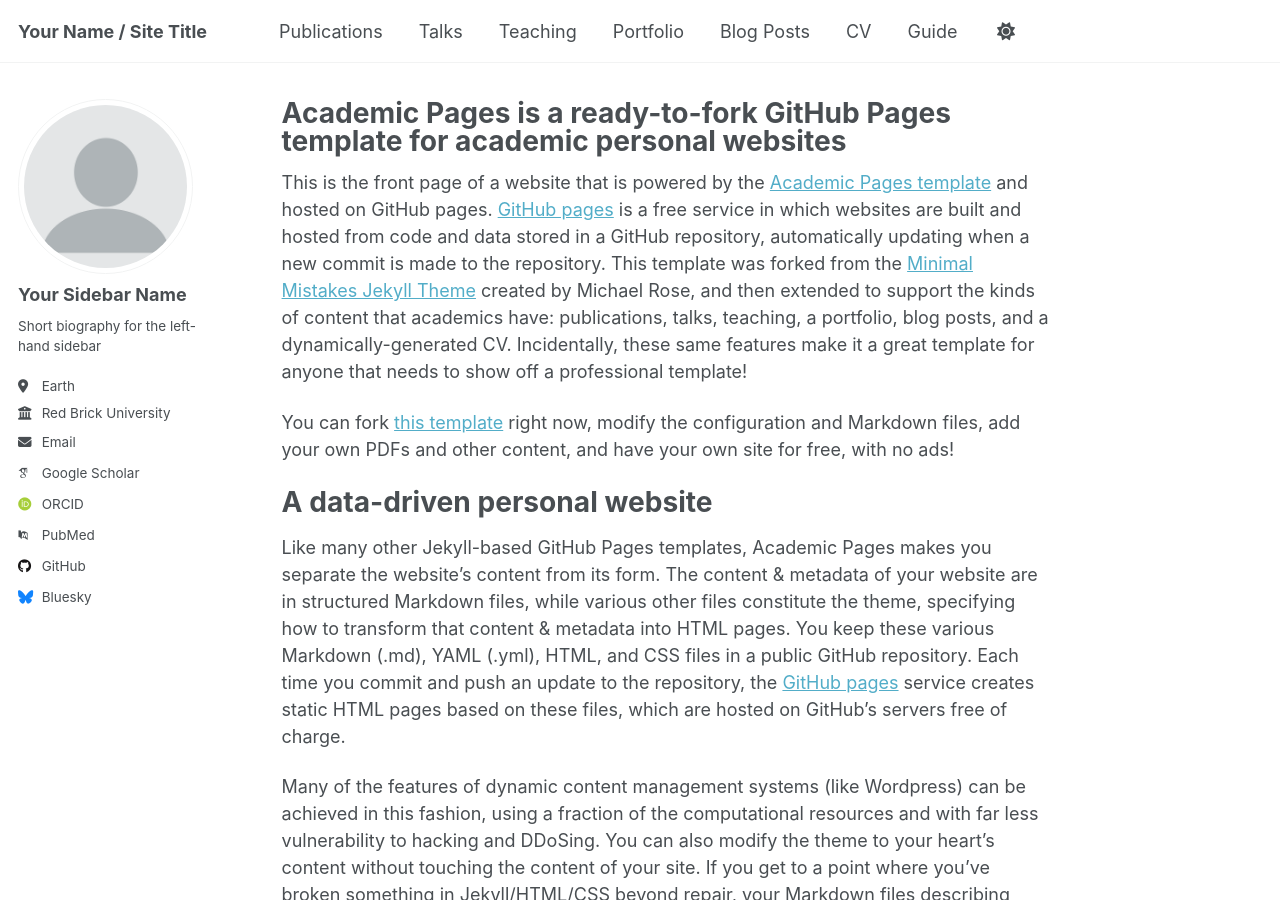
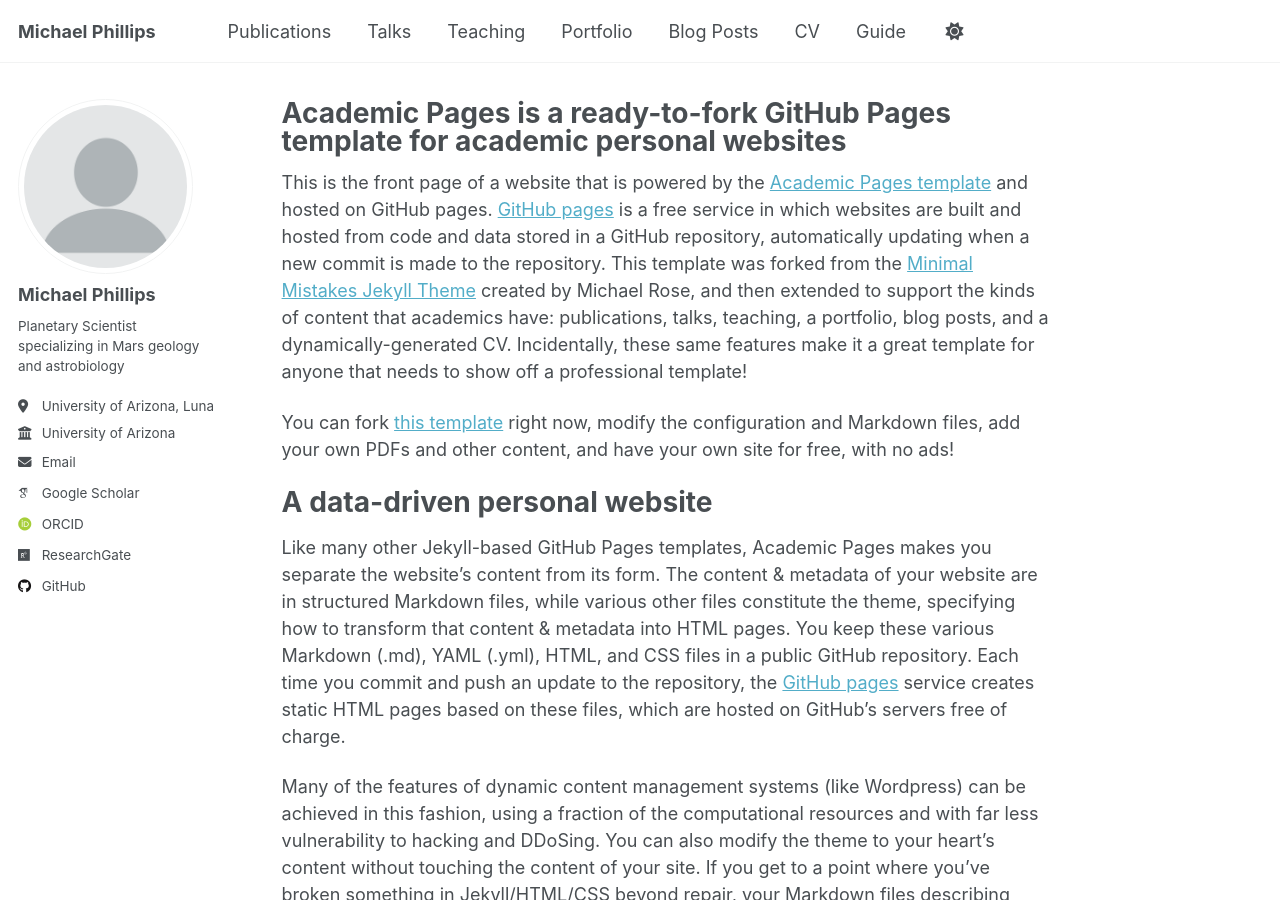
Before and after one commit to Michael-S-Phillips/michael-s-phillips.github.io, a Jekyll site: the page built from _pages/about.md, in a window 1280 px wide and 900 px high. Built offline with Jekyll 4.4.1, drawn with Linux system fonts in a browser that asks for light colours; some web fonts are replaced; a script that is not in the unit is left out.

Commit message:
Update _config.yml
basic settings in config

```diff
--- a/_config.yml
+++ b/_config.yml
@@ -9,13 +9,13 @@
 # Basic Site Settings
 locale                   : "en-US"
 site_theme               : "default"
-title                    : "Your Name / Site Title"
+title                    : "Michael Phillips"
 title_separator          : "-"
 name                     : &name "Your Name"
-description              : &description "personal description"
+description              : "Planetary Scientist & Astrobiology Researcher"
 url                      : https://academicpages.github.io # the base hostname & protocol for your site e.g. "https://[your GitHub username].github.io" or if you already have some other page hosted on Github then use "https://[your GitHub username].github.io/[Your Repo Name]"
 baseurl                  : "" # the subpath of your site, e.g. "/blog"
-repository               : "academicpages/academicpages.github.io"
+repository               : "michaelphillips/michaelphillips.github.io"
 
 # Site Author - The following control what appear as part of the author content on the side bar.
 #               If a field is blank the icon and link will not appear, otherwise it will be shown.
@@ -23,23 +23,23 @@
 author:
   # Biographic information
   avatar           : "profile.png"
-  name             : "Your Sidebar Name"
+  name             : "Michael Phillips"
   pronouns         : # example: "she/her"
-  bio              : "Short biography for the left-hand sidebar"
-  location         : "Earth"
-  employer         : "Red Brick University"
+  bio              : "Planetary Scientist specializing in Mars geology and astrobiology"
+  location         : "University of Arizona, Lunar & Planetary Laboratory"
+  employer         : "University of Arizona"
   uri              : # URL
-  email            : "none@example.org"
+  email            : "phillipsm@arizona.edu"
 
   # Academic websites
   academia         : # URL
   arxiv            : # URL - Update with the correct link to your profile
-  googlescholar    : "https://scholar.google.com/citations?user=PS_CX0AAAAAJ"
+  googlescholar    : "https://scholar.google.com/citations?user=1DCuzasAAAAJ&hl=en"
   impactstory      : # URL
-  orcid            : "http://orcid.org/yourorcidurl"
+  orcid            : "https://orcid.org/0000-0001-8873-2238"
   semantic         : # URL
-  pubmed           : "https://www.ncbi.nlm.nih.gov/pubmed/?term=john+snow"
-  researchgate     : # URL
+  pubmed           : # URL
+  researchgate     : "https://www.researchgate.net/profile/Michael-Phillips-23/research"
   scopus           : # URL
 
   # Repositories and software development
@@ -51,7 +51,7 @@
   stackoverflow    : # User number or user number and name (i.e., use "1" or "1/jeff-atwood")
 
   # Social media
-  bluesky          : "bsky.app" # Replace this with you Bluesky username
+  bluesky          : # Replace this with you Bluesky username
   facebook         : # Username
   flickr           : # Username
   foursquare       : # Username
```
